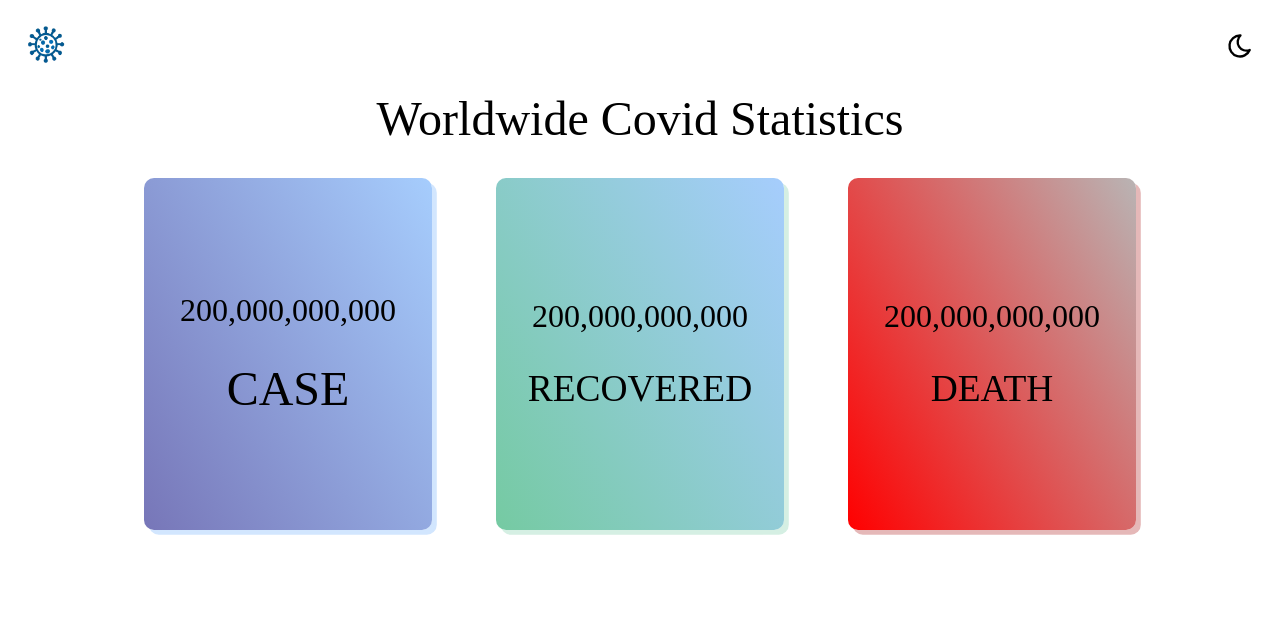
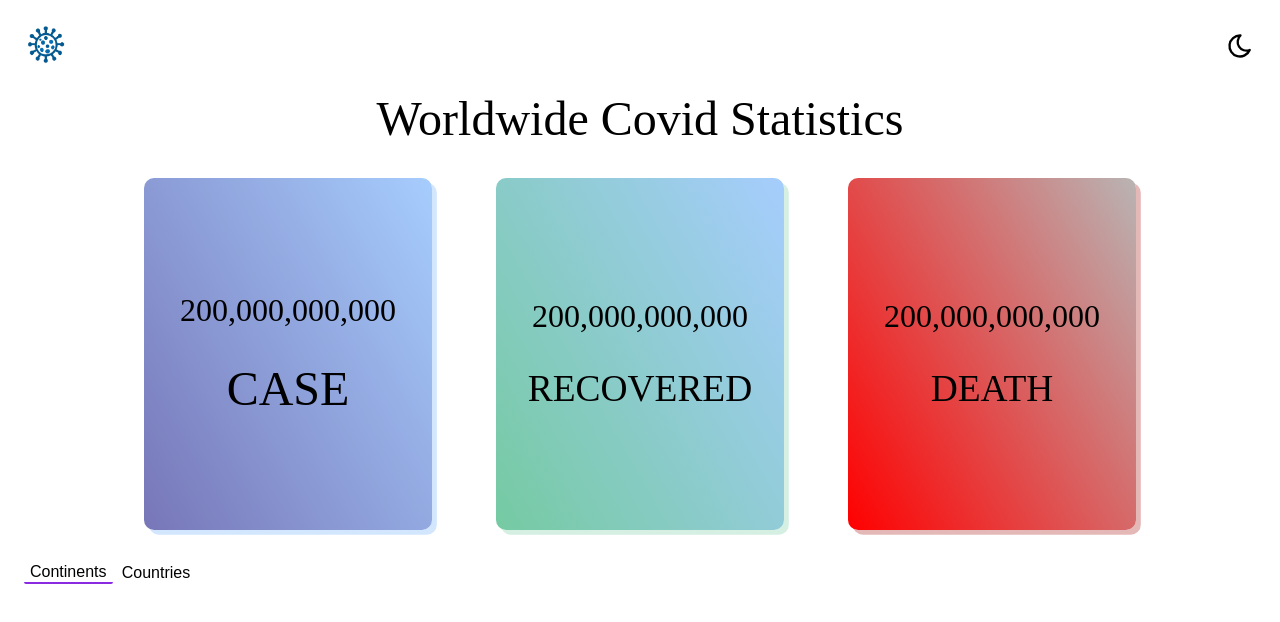
Before and after one commit to alirdurak/covid-tracker, a Next.js app: page / in a window 1280 px wide. Shown: the top 622 px of the page. Built offline with nearby package versions, Linux system fonts and the light colour scheme.

Commit message:
selector component created

```diff
--- /dev/null
+++ b/components/selector/index.js
@@ -0,0 +1,33 @@
+import styles from "./style.module.scss";
+import { useState } from "react";
+
+export default function Selector() {
+  const [selected, setSelected] = useState("Continents");
+
+  const handleSelect = (e) => {
+    setSelected(e.target.value);
+  };
+
+  return (
+    <div className={styles.selectors}>
+      <button
+        className={
+          selected == "Continents" ? styles.activeButton : styles.button
+        }
+        value="Continents"
+        onClick={handleSelect}
+      >
+        Continents
+      </button>
+      <button
+        className={
+          selected == "Countries" ? styles.activeButton : styles.button
+        }
+        value="Countries"
+        onClick={handleSelect}
+      >
+        Countries
+      </button>
+    </div>
+  );
+}
--- /dev/null
+++ b/components/selector/style.module.scss
@@ -0,0 +1,30 @@
+.selectors {
+  display: flex;
+  justify-content: flex-start;
+  align-self: self-start;
+  gap: 0.2rem;
+  margin-left: 1.5rem;
+}
+.button {
+  outline: none;
+  border: none;
+  border-radius: 5px;
+  background-color: transparent;
+  cursor: pointer;
+  font-size: 1rem;
+  transition: all ease-out 0.2s;
+  &:hover {
+    background-color: rgb(216, 214, 214);
+  }
+}
+.activeButton {
+  outline: none;
+  border: none;
+  border-radius: 5px;
+  background-color: transparent;
+  transition: all ease-in 0.2s;
+  cursor: pointer;
+  font-size: 1rem;
+  border-bottom: 2px solid blueviolet;
+  border-radius: 2px;
+}
--- a/containers/home-page-container/index.js
+++ b/containers/home-page-container/index.js
@@ -1,9 +1,11 @@
 import WorldContainer from "@/components/world-container";
+import Selector from "@/components/selector";
 
 export default function HomePageContainer() {
   return (
     <>
       <WorldContainer />
+      <Selector />
     </>
   );
 }
```
